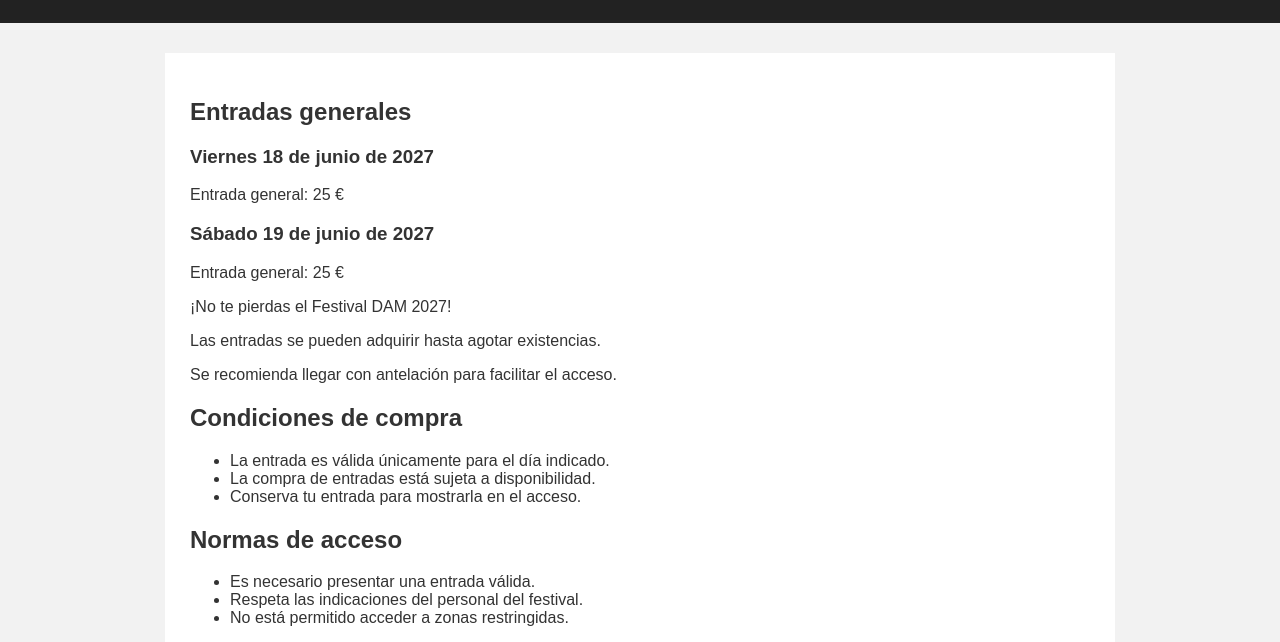
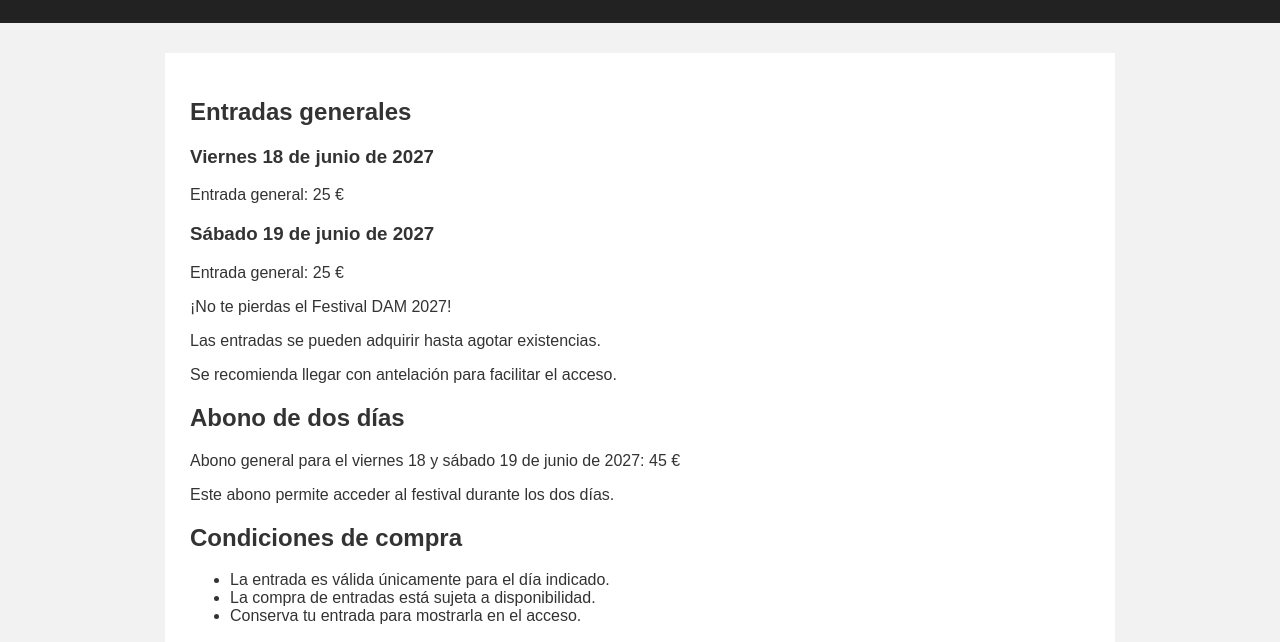
Before and after one commit to alcayasanchez/festival-dam-2027, a plain HTML site: page entradas.html in a window 1280 px wide. Shown: the part 125-767 px from the top of the page. Drawn offline with Linux system fonts and the light colour scheme.

Commit message:
Añadir abono de dos dias por 45 euros

```diff
--- a/entradas.html
+++ b/entradas.html
@@ -29,6 +29,9 @@
         <p>¡No te pierdas el Festival DAM 2027!</p>
         <p>Las entradas se pueden adquirir hasta agotar existencias.</p>
         <p>Se recomienda llegar con antelación para facilitar el acceso.</p>
+        <h2>Abono de dos días</h2>
+        <p>Abono general para el viernes 18 y sábado 19 de junio de 2027: 45 €</p>
+        <p>Este abono permite acceder al festival durante los dos días.</p>
         <h2>Condiciones de compra</h2>
             <ul>
                <li>La entrada es válida únicamente para el día indicado.</li>
```
